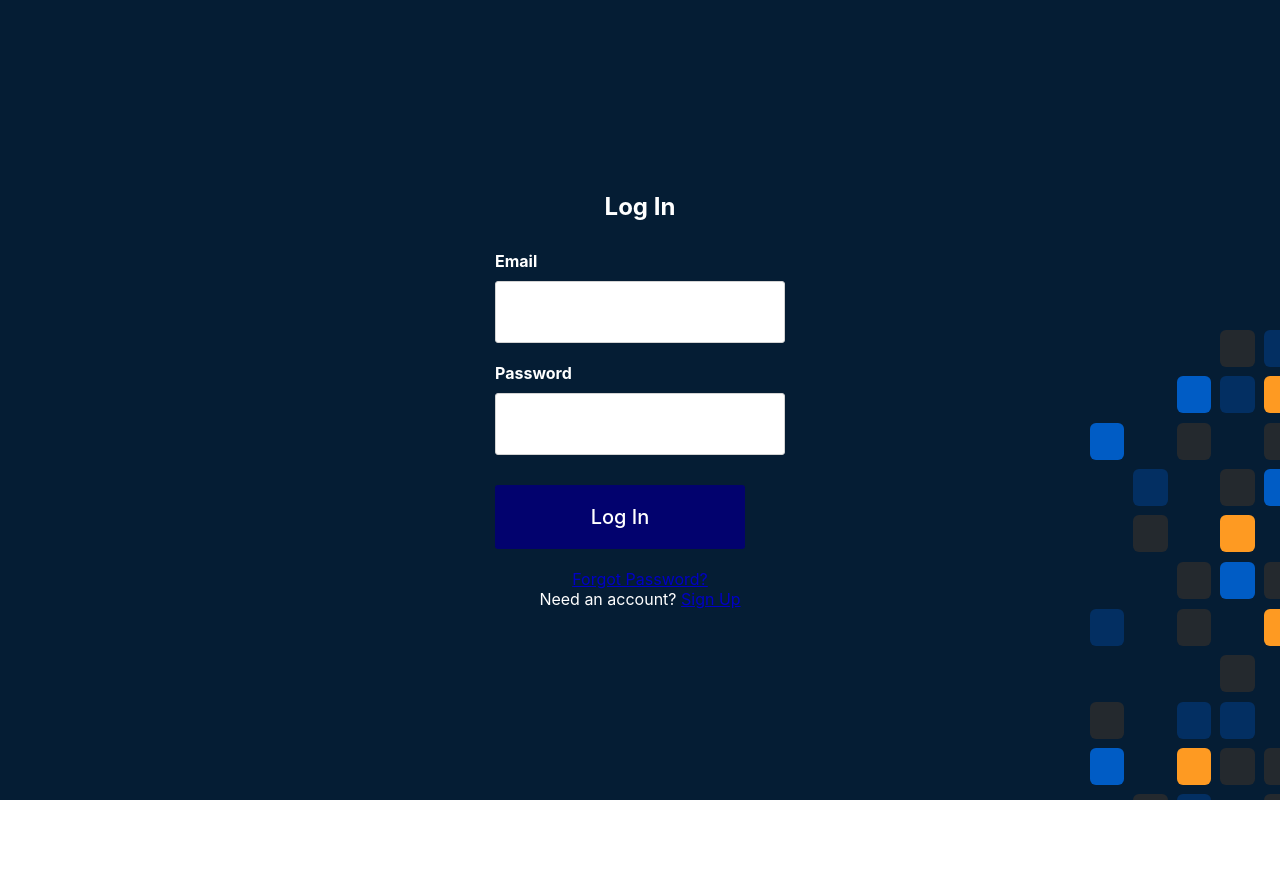
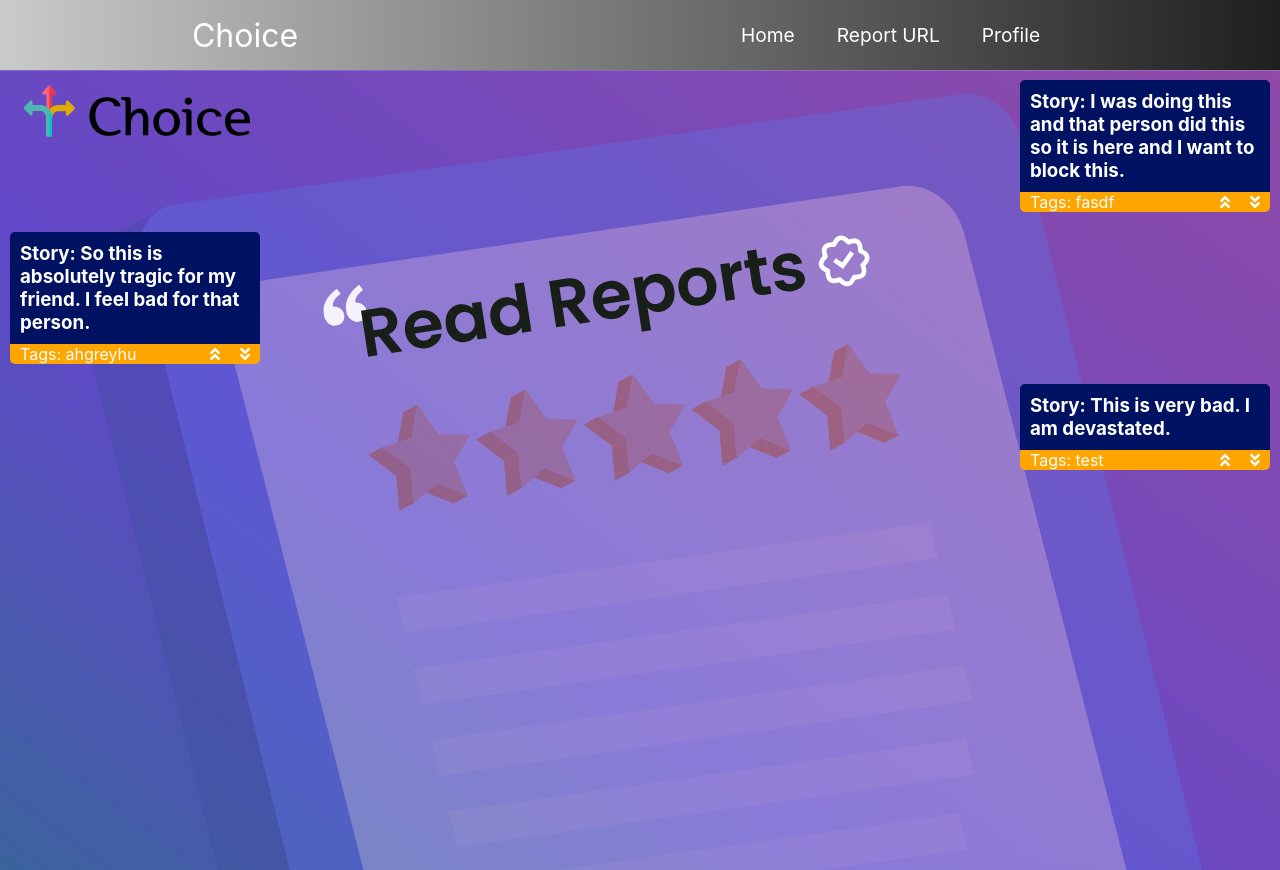
Before and after one commit to Team-Plus-1/choice-frontend, a React (Create React App) app: page /seereport in a window 1280 px wide. Before the commit this address led to /login. Before the commit the page ends 800 px from the top, so only its background shows below. Built offline with nearby package versions, Linux system fonts and the light colour scheme; no server answers.

Commit message:
routing and reports page

```diff
--- a/src/App.js
+++ b/src/App.js
@@ -18,7 +18,8 @@ function App() {
       <Router>
         <AuthProvider>
           <Switch>
-            <PrivateRoute exact path="/" component={LandingPage} />
+            <Route exact path="/" component={LandingPage} />
+            <Route exact path="/seereport" component={SeeReportPage} />
             <PrivateRoute exact path="/report" component={ReportPage} />
             <PrivateRoute exact path="/seereport" component={SeeReportPage} />
             <PrivateRoute exact path="/profile" component={ProfilePage} />
--- a/src/components/Dashboard.js
+++ b/src/components/Dashboard.js
@@ -13,7 +13,7 @@ export default function Dashboard() {
 
     try {
       await logout();
-      history.push("/login");
+      history.push("/");
     } catch {
       setError("Failed to log out");
     }
--- a/src/components/SeeReport.css
+++ b/src/components/SeeReport.css
@@ -2,6 +2,8 @@
   background-image: url("../images/11 (1).svg");
   height: 100vh;
   background-repeat: no-repeat;
+  display: flex;
+  flex-direction: column;
 }
 
 .card {
@@ -38,3 +40,16 @@
   margin-left: 10px;
   margin-right: 10px;
 }
+
+.row {
+  display: flex;
+  flex-direction: column;
+}
+
+.right {
+  align-items: flex-end;
+}
+
+.left {
+  align-items: flex-start;
+}
--- a/src/components/SeeReport.js
+++ b/src/components/SeeReport.js
@@ -22,12 +22,18 @@ function SeeReport() {
     },
   ];
 
+  // let len = reports.length;
+  let count = 0;
+
   return (
     <div className="see__container">
       {reports.map(function (data, object) {
         return (
           <div className="card">
-            <ul key={object}>
+            <div
+              className={`row ${count++ % 2 === 0 ? "right" : "left"}`}
+              key={object}
+            >
               <div className="blue">
                 <h3>Story: {data.story}</h3>
               </div>
@@ -38,7 +44,7 @@ function SeeReport() {
                   <i class="fas fa-angle-double-down voting"></i>
                 </div>
               </div>
-            </ul>
+            </div>
           </div>
         );
       })}
```
